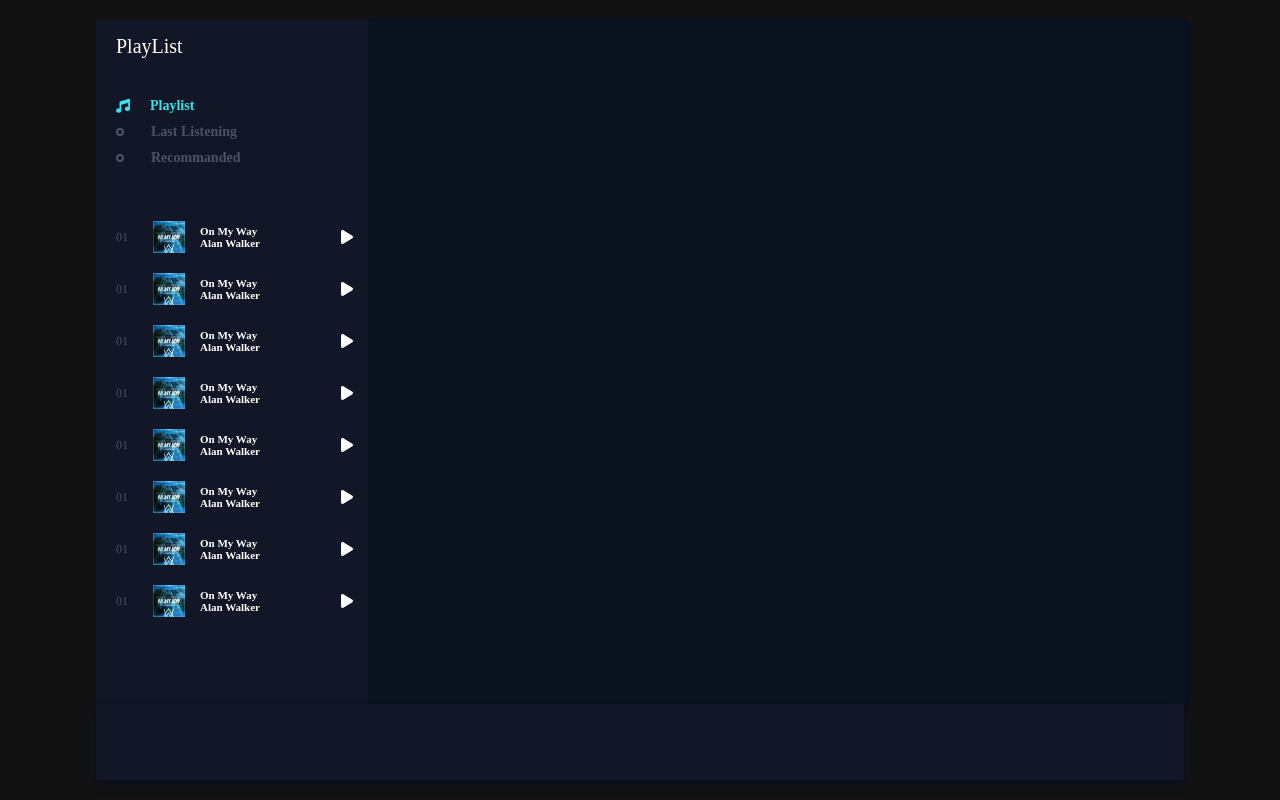
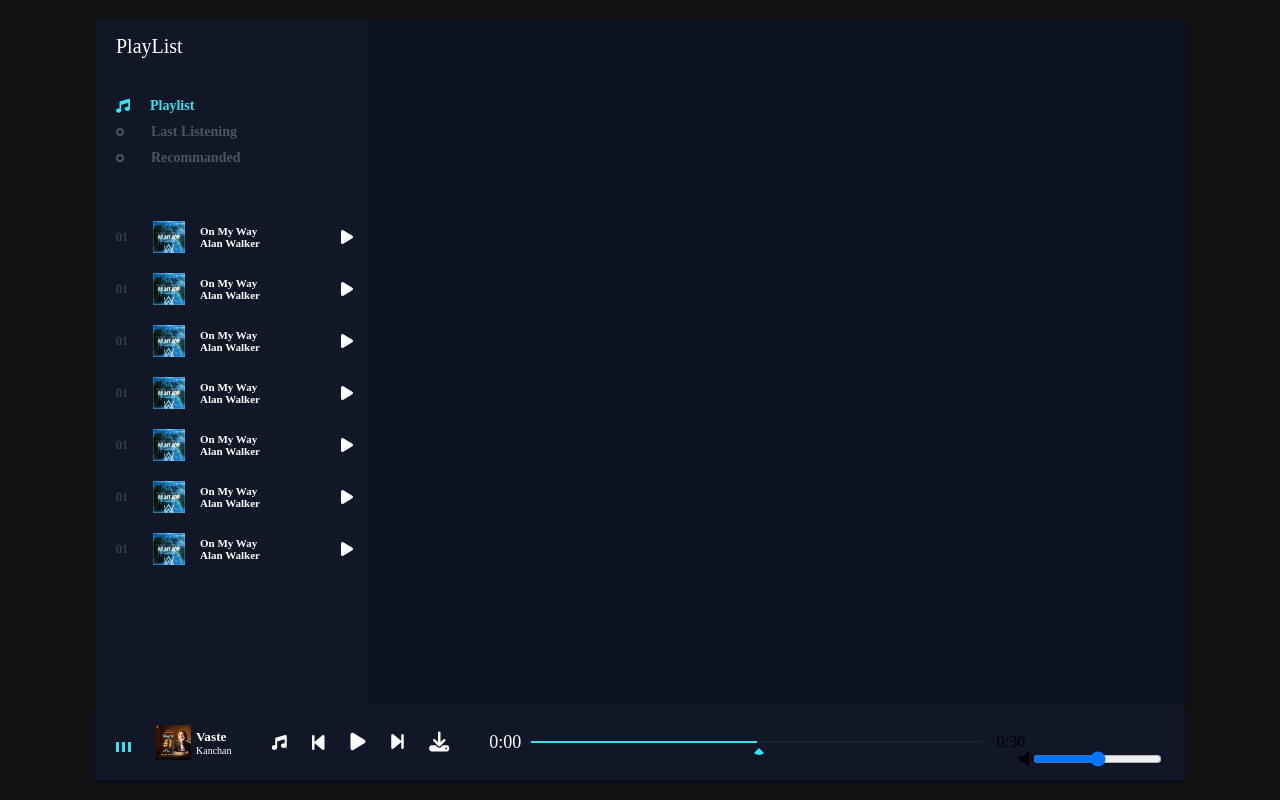
Before and after one commit to Aakash260/GannaApp, a plain HTML site: page index.html in a window 1280 px wide. Drawn offline with Linux system fonts and the light colour scheme.

Commit message:
continue design

```diff
--- a/index.html
+++ b/index.html
@@ -1,13 +1,15 @@
 <!DOCTYPE html>
 <html lang='en'>
+
 <head>
     <meta charset='UTF-8'>
     <meta name='viewport' content='width=device-width, initial-scale=1.0'>
     <title>Suno</title>
     <link rel='stylesheet' href='style.css'>
-    <script  defer src='https://kit.fontawesome.com/1f29a2fbc8.js' crossorigin='anonymous'></script>
+    <script defer src='https://kit.fontawesome.com/1f29a2fbc8.js' crossorigin='anonymous'></script>
     <script defer src='index.js'></script>
 </head>
+
 <body>
     <header>
         <div class="menu_side">
@@ -19,54 +21,107 @@
             </div>
             <div class="menu_song">
                 <li class="songItem"><span>01</span>
-            <img src="img/1.jpg" alt="" >
-            <h5>On My Way <br><div class="subtitle">Alan Walker</div></h5>
-            <i id="1"class="bi playListPlay fas fa-play"></i>
+                    <img src="img/1.jpg" alt="">
+                    <h5>On My Way <br>
+                        <div class="subtitle">Alan Walker</div>
+                    </h5>
+                    <i id="1" class="bi playListPlay fas fa-play"></i>
                 </li>
                 <li class="songItem"><span>01</span>
-            <img src="img/1.jpg" alt="" >
-            <h5>On My Way <br><div class="subtitle">Alan Walker</div></h5>
-            <i id="1"class="bi playListPlay fas fa-play"></i>
+                    <img src="img/1.jpg" alt="">
+                    <h5>On My Way <br>
+                        <div class="subtitle">Alan Walker</div>
+                    </h5>
+                    <i id="1" class="bi playListPlay fas fa-play"></i>
                 </li>
                 <li class="songItem"><span>01</span>
-            <img src="img/1.jpg" alt="" >
-            <h5>On My Way <br><div class="subtitle">Alan Walker</div></h5>
-            <i id="1"class="bi playListPlay fas fa-play"></i>
+                    <img src="img/1.jpg" alt="">
+                    <h5>On My Way <br>
+                        <div class="subtitle">Alan Walker</div>
+                    </h5>
+                    <i id="1" class="bi playListPlay fas fa-play"></i>
                 </li>
                 <li class="songItem"><span>01</span>
-            <img src="img/1.jpg" alt="" >
-            <h5>On My Way <br><div class="subtitle">Alan Walker</div></h5>
-            <i id="1"class="bi playListPlay fas fa-play"></i>
+                    <img src="img/1.jpg" alt="">
+                    <h5>On My Way <br>
+                        <div class="subtitle">Alan Walker</div>
+                    </h5>
+                    <i id="1" class="bi playListPlay fas fa-play"></i>
                 </li>
                 <li class="songItem"><span>01</span>
-            <img src="img/1.jpg" alt="" >
-            <h5>On My Way <br><div class="subtitle">Alan Walker</div></h5>
-            <i id="1"class="bi playListPlay fas fa-play"></i>
+                    <img src="img/1.jpg" alt="">
+                    <h5>On My Way <br>
+                        <div class="subtitle">Alan Walker</div>
+                    </h5>
+                    <i id="1" class="bi playListPlay fas fa-play"></i>
                 </li>
                 <li class="songItem"><span>01</span>
-            <img src="img/1.jpg" alt="" >
-            <h5>On My Way <br><div class="subtitle">Alan Walker</div></h5>
-            <i id="1"class="bi playListPlay fas fa-play"></i>
+                    <img src="img/1.jpg" alt="">
+                    <h5>On My Way <br>
+                        <div class="subtitle">Alan Walker</div>
+                    </h5>
+                    <i id="1" class="bi playListPlay fas fa-play"></i>
                 </li>
                 <li class="songItem"><span>01</span>
-            <img src="img/1.jpg" alt="" >
-            <h5>On My Way <br><div class="subtitle">Alan Walker</div></h5>
-            <i id="1"class="bi playListPlay fas fa-play"></i>
+                    <img src="img/1.jpg" alt="">
+                    <h5>On My Way <br>
+                        <div class="subtitle">Alan Walker</div>
+                    </h5>
+                    <i id="1" class="bi playListPlay fas fa-play"></i>
                 </li>
                 <li class="songItem"><span>01</span>
-            <img src="img/1.jpg" alt="" >
-            <h5>On My Way <br><div class="subtitle">Alan Walker</div></h5>
-            <i id="1"class="bi playListPlay fas fa-play"></i>
+                    <img src="img/1.jpg" alt="">
+                    <h5>On My Way <br>
+                        <div class="subtitle">Alan Walker</div>
+                    </h5>
+                    <i id="1" class="bi playListPlay fas fa-play"></i>
                 </li>
                 <li class="songItem"><span>01</span>
-            <img src="img/1.jpg" alt="" >
-            <h5>On My Way <br><div class="subtitle">Alan Walker</div></h5>
-            <i id="1"class="bi playListPlay fas fa-play"></i>
+                    <img src="img/1.jpg" alt="">
+                    <h5>On My Way <br>
+                        <div class="subtitle">Alan Walker</div>
+                    </h5>
+                    <i id="1" class="bi playListPlay fas fa-play"></i>
                 </li>
             </div>
         </div>
         <div class="song_side"></div>
-    <div class="master_play"></div>
+        <div class="master_play">
+            <div class="wave">
+                <div class="wave1"></div>
+                <div class="wave1"></div>
+                <div class="wave1"></div>
+            </div>
+            <img src="img/14.jpg" alt="" id="poster_master_play">
+            <div class="titlecontent">
+                <h5 id="title">Vaste</h5>
+                <div class="subtitle">Kanchan</div>
+            </div>
+            <div class="icon">
+                <i class=" bi shuffle fa-solid fa-music">next</i>
+                <i class=" bi fa-solid fa-forward-step fa-rotate-180"></i>
+                <i class=" bi fa-solid fa-play"></i>
+                <i class=" bi fa-solid fa-forward-step"></i>
+                <i id="download_music" class=" bi fa-solid fa-download"></i>
+            </div>
+            <span id="currentStart">
+                0:00
+            </span>
+            <div class="bar">
+                <input type="range" id="seek" min="0" max="100">
+                <div class="bar2" id="bar2"></div>
+                <div class="dot"></div>
+            </div>
+            <spam id="currentEnd">0:30
+                <div class="vol">
+                    <i class="fa-solid fa-volume-low" id="vol_icon"></i>
+                    <input type="range" name="" id="vol" min="0" max="100">
+                    <div class="vol_bar"></div>
+                    <div class="dot" id="vol_dot"></div>
+                </div>
+        </div>
+        </div>
     </header>
 </body>
+
 </html>
--- a/style.css
+++ b/style.css
@@ -9,14 +9,6 @@ body {
   width: 100%;
   height: 100vh;
   background-color: #121213;
-  /* body contain only 1 element  and these are 2 good ways to center this element*/
-  /* way 1 */
-
-  /* display: flex;
-    justify-content: center;
-    align-items: center; */
-
-  /* way2 */
 
   display: grid;
   place-items: center;
@@ -27,6 +19,120 @@ header {
   height: 95%;
   display: flex;
   flex-wrap: wrap;
+  >.master_play{
+    display: flex;
+    align-items: center;
+    padding: 0 20px;
+    position: relative;
+
+    >.wave{
+      width: 30px;
+      height: 30px;
+
+      padding-bottom: 5px;
+      display: flex;
+      align-items: flex-end;
+      margin-right: 10px;
+
+      >.wave1{
+        width:3px;
+        height: 10px;
+        background: #36e2ec;
+        margin-right: 3px;
+        border: 10px 10px 0px 0px;
+        animation: unset;
+      }
+
+    }
+    > .active1{
+
+      >.wave1{
+        animation: wave .5s linear infinite;
+      }
+      > .wave1:nth-child(2){
+      height: 13px;
+      margin-right: 3.5px;
+      animation-delay: .4s;
+    }
+    > .wave1:nth-child(3){
+      height: 8px;
+      animation-delay: .8s;
+    }
+  }
+  > #currentStart{
+margin: 0px 0px 0px 20px ;
+  }
+  >span{
+    color:#fff;
+    width: 32px;
+    font-size: 18px;
+    font-weight: 400;
+  }
+
+  >.bar{
+    position: relative;
+    width:43%;
+    height: 2px;
+    background: rgb(105,105,170,.1);
+    margin:0px 15px 0px 10px;
+
+    >.bar2{
+      position: absolute;
+      background: #36e2ec;
+      width: 50%;
+      height: 100%;
+      top:0;
+      transition: 1s linear;
+
+    }
+    >.dot{
+      content: '';
+      position: absolute;
+       width: 0;
+       height:0;
+       border:7px solid #36e2ec;
+       top:0;
+        border-color: transparent;
+       border-bottom-color: #36e2ec;
+       left:49%;
+       top:0;
+      border-radius:50%;
+
+    }
+    >input{
+position: absolute;
+width: 100%;
+top:-7px;
+left: 0;
+cursor: pointer;
+z-index: 9999;
+ opacity: 0;
+    }
+  }
+  >.icon{
+    font-size: 20px;
+    color: #fff;
+    margin: 0px 20px 0px 40px;
+  display: flex;
+  gap:2vw;
+  > i{
+    cursor: pointer;
+  }
+  >.shuffle{
+    font-size: 15px;
+ width: 15.3px;
+ overflow: hidden;
+  display: flex;
+  align-items: center;
+  }
+  }
+  }
+}
+
+@keyframes wave {
+  0%{height: 10px;}
+  50%{height: 15px;}
+  100%{height: 10px;}
 }
 
 header .menu_side,
@@ -47,6 +153,20 @@ header .master_play {
   height: 10%;
   background: #111727;
   box-shadow: 0px 3px 8px #090f1f;
+  z-index: 2;
+  >img{
+    width: 35px;
+    height: 35px;
+  }
+  >h5{
+    width: 130px;
+    margin-left: 15px;
+    color:white;
+    line-height: 17px;
+    overflow: hidden;
+    text-overflow: ellipsis;
+    white-space: nowrap;
+  }
 }
 
 header .menu_side {
@@ -57,7 +177,7 @@ header .menu_side {
     }
     >.menu_song{
         width: 100%;
-        height: 420px;
+        height: 350px;
     margin-top: 40px;
     overflow: auto;
 
@@ -107,6 +227,10 @@ header .menu_side {
     >.menu_song::-webkit-scrollbar{
         display: none;
     }
+    >.active1 .wave1{
+      height: 8px;
+      animation-delay: .8s;
+    }
 }
 header .menu_side .playlist {
   margin: 40px 0px 0px 20px;
@@ -155,3 +279,18 @@ header .menu_side .playlist {
     }
   }
 }
+
+.titlecontent{
+  color: white;
+  margin-left: 5px;
+  >.subtitle{
+    font-size: 10px;
+  }
+}
+
+.vol{
+  display: flex;
+  position: absolute;
+ right: 2%;
+
+}
```
Lines whose indentation alone changed are shown as unchanged.
